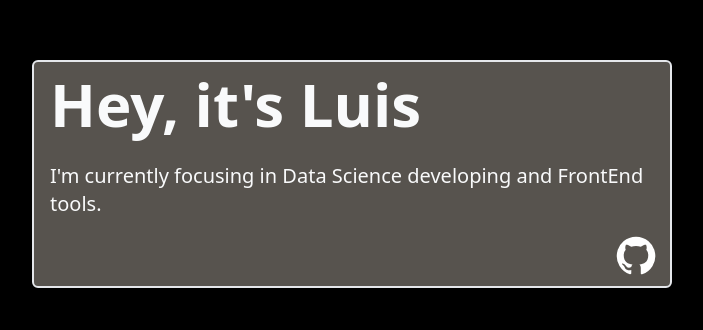
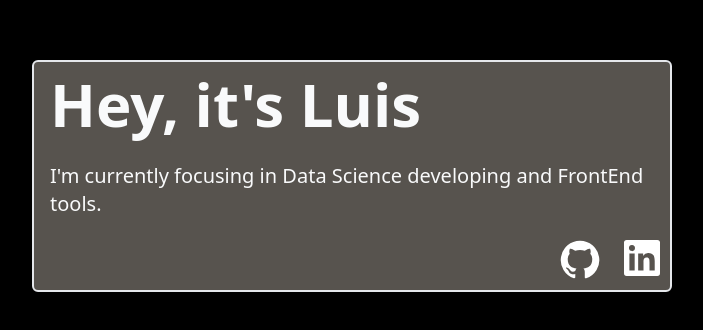
Before and after one commit to bashlui/portfolio, a Next.js app: page / in a window 1280 px wide. Shown: the part 260-590 px from the top of the page, without its empty margins (288-991 px from the left). Built offline with nearby package versions, Linux system fonts and the light colour scheme.

Commit message:
linkedin logo

```diff
--- a/components/Hero.js
+++ b/components/Hero.js
@@ -18,7 +18,15 @@
                             <path d="M16 2a14 14 0 0 0-4.43 27.28c.7.13 1-.3 1-.67v-2.38c-3.89.84-4.71-1.88-4.71-1.88a3.71 3.71 0 0 0-1.62-2.05c-1.27-.86.1-.85.1-.85a2.94 2.94 0 0 1 2.14 1.45a3 3 0 0 0 4.08 1.16a2.93 2.93 0 0 1 .88-1.87c-3.1-.36-6.37-1.56-6.37-6.92a5.4 5.4 0 0 1 1.44-3.76a5 5 0 0 1 .14-3.7s1.17-.38 3.85 1.43a13.3 13.3 0 0 1 7 0c2.67-1.81 3.84-1.43 3.84-1.43a5 5 0 0 1 .14 3.7a5.4 5.4 0 0 1 1.44 3.76c0 5.38-3.27 6.56-6.39 6.91a3.33 3.33 0 0 1 .95 2.59v3.84c0 .46.25.81 1 .67A14 14 0 0 0 16 2z" fillRule="evenodd" fill="currentColor" />
                         </svg>
                     </a>
-
+                    <a
+                        href="https://www.linkedin.com/in/luisbolaina/"
+                        target="_blank"
+                        className="inline-flex items-end"
+                    >
+                       <svg xmlns="http://www.w3.org/2000/svg" xmlnsXlink="http://www.w3.org/1999/xlink" viewBox="0 0 32 32" className="h-12 mb-2 text-white mx-1 cursor-pointer">
+                            <path d="M26.21 4H5.79A1.78 1.78 0 0 0 4 5.73V26.2a1.77 1.77 0 0 0 1.79 1.73h20.42A1.77 1.77 0 0 0 28 26.2V5.73A1.78 1.78 0 0 0 26.21 4zm-15.1 20.41H7.59V13h3.52zm-1.72-13a2.07 2.07 0 0 1-2.07-2.02a2 2 0 0 1 2.07-2.07a2.07 2.07 0 0 1 0 4.13zm15.09 12.93H21v-5.58c0-1.33 0-3.06-1.86-3.06S17 17.16 17 18.63v5.65h-3.56V13h3.32v1.5h.07a3.72 3.72 0 0 1 3.39-1.86c3.59 0 4.26 2.4 4.26 5.45z" fill="currentColor" />
+                        </svg>
+                    </a>
                 </div>
             </div>
         </div>
```
